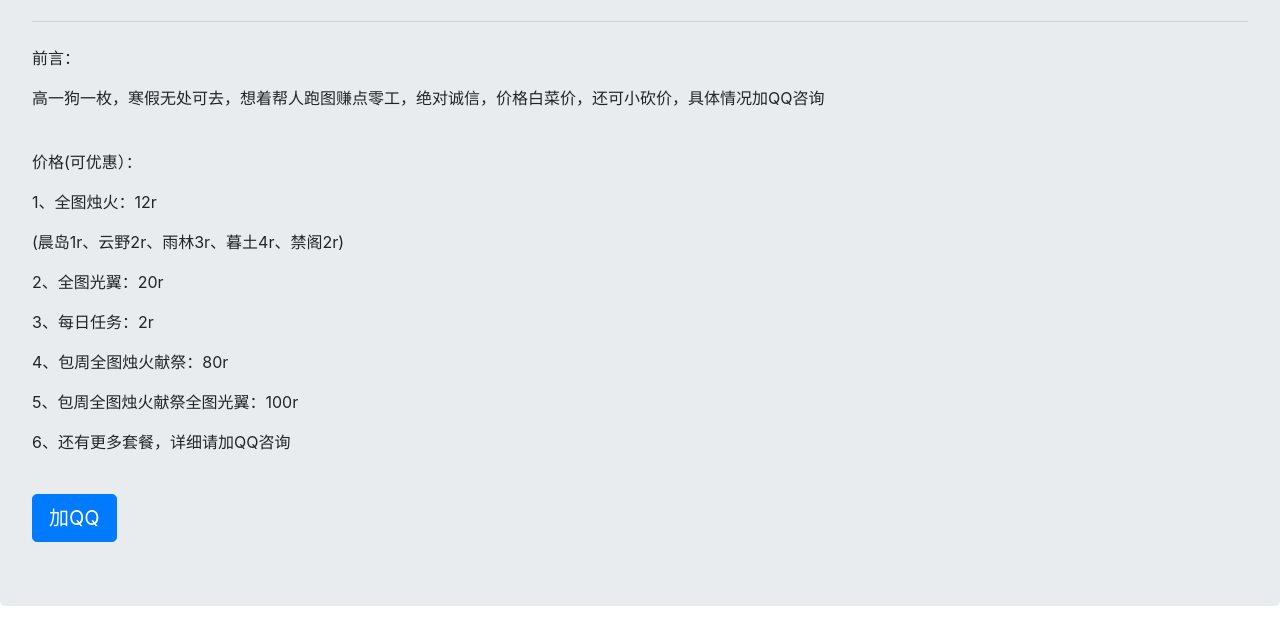
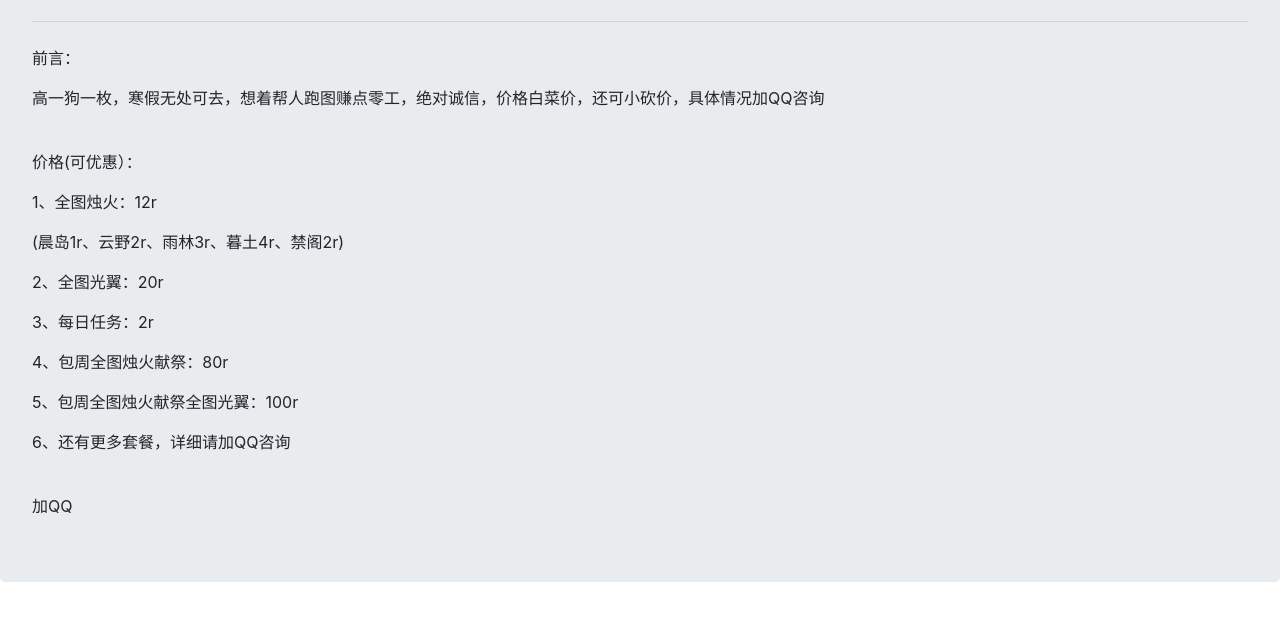
Before and after one commit to domye/buy, a plain HTML site: page index.html in a window 1280 px wide. Shown: the part 172-810 px from the top of the page. Drawn offline with nearby package versions, Linux system fonts and the light colour scheme.

Commit message:
Update and rename joinus.html to index.html

```diff
--- a/joinus.html
+++ b/index.html
@@ -30,7 +30,7 @@
     <p>5、包周全图烛火献祭全图光翼：100r</p>
     <p>6、还有更多套餐，详细请加QQ咨询</p>
     <br/>
-    <a class="btn btn-primary btn-lg" href="mailto:atkengwang@qq.com" role="button">加QQ</a>
+    <a class="tencent://message/?uin=860733455&Site=&Menu=yes" role="button">加QQ</a>
 </div>
 </body>
 </html>
```
